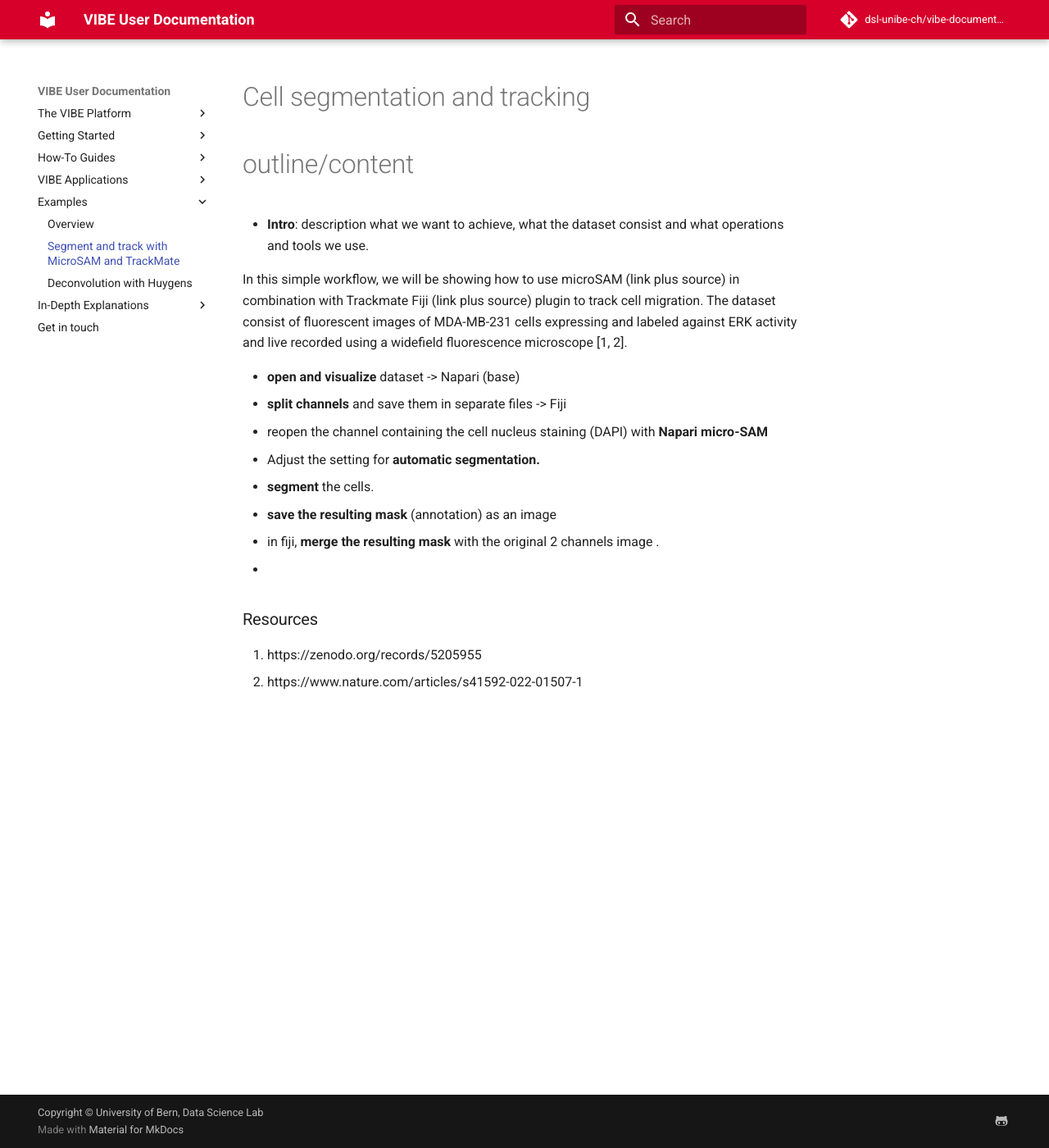
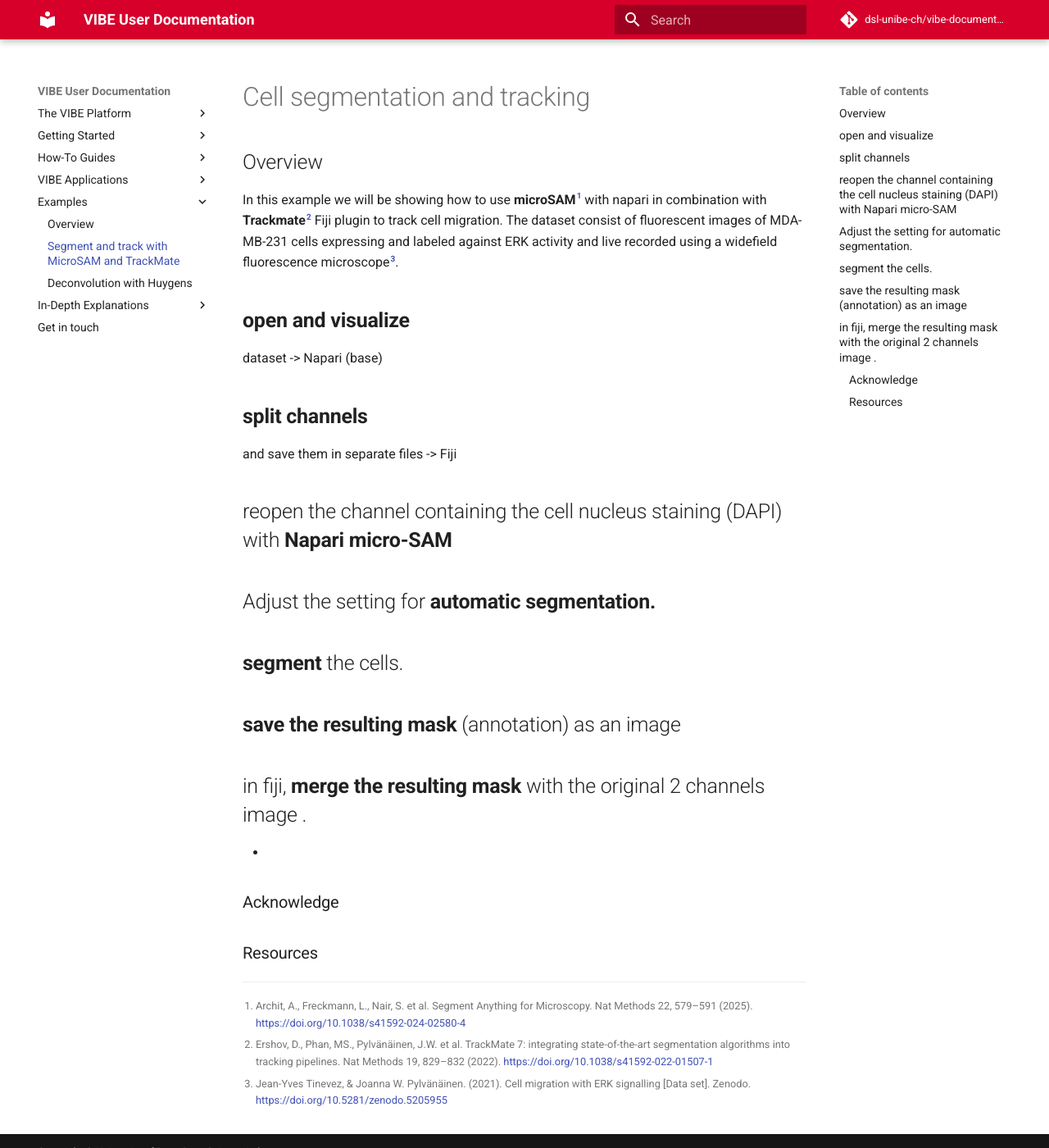
Before and after one commit to dsl-unibe-ch/vibe-documentation, an MkDocs documentation site: the page built from docs/examples/examples_cell_tracking.md, in a window 1280 px wide and 1400 px high. Shown: the whole window at 82% size. Built offline with MkDocs 1.6.1 and Material for MkDocs 9.7.7, drawn with Linux system fonts in a browser that asks for light colours; comment, search, counter and statistics services are not loaded.

Commit message:
format references/ layout

```diff
--- a/docs/examples/examples_cell_tracking.md
+++ b/docs/examples/examples_cell_tracking.md
@@ -1,20 +1,24 @@
 # Cell segmentation and tracking
 
-# outline/content
+## Overview
 
-- **Intro**: description what we want to achieve, what the dataset consist and what operations and tools we use.
+In this example we will be showing how to use **microSAM**[^1] with napari in combination with **Trackmate**[^2] Fiji plugin to track cell migration. The dataset consist of fluorescent images of MDA-MB-231 cells expressing and labeled against ERK activity and live recorded using a widefield fluorescence microscope[^3].
 
-In this simple workflow, we will be showing how to use microSAM (link plus source) in combination with Trackmate Fiji (link plus source) plugin to track cell migration. The dataset consist of fluorescent images of  MDA-MB-231 cells expressing and labeled against ERK activity and live recorded  using a widefield fluorescence microscope [1, 2].
-
-- **open and visualize** dataset -> Napari (base)
-- **split channels** and save them in separate files -> Fiji
-- reopen the channel containing the cell nucleus staining (DAPI) with **Napari micro-SAM**
-- Adjust the setting for **automatic segmentation.**
-- **segment** the cells.
-- **save the resulting mask** (annotation) as an image
-- in fiji, **merge the resulting mask** with the original 2 channels image .
+## **open and visualize**
+dataset -> Napari (base)
+## **split channels**
+and save them in separate files -> Fiji
+## reopen the channel containing the cell nucleus staining (DAPI) with **Napari micro-SAM**
+## Adjust the setting for **automatic segmentation.**
+## **segment** the cells.
+## **save the resulting mask** (annotation) as an image
+## in fiji, **merge the resulting mask** with the original 2 channels image .
 -
 
+### Acknowledge
+
 ### Resources
-1. https://zenodo.org/records/5205955
-2. https://www.nature.com/articles/s41592-022-01507-1
+
+[^1]: Archit, A., Freckmann, L., Nair, S. et al. Segment Anything for Microscopy. Nat Methods 22, 579–591 (2025). [https://doi.org/10.1038/s41592-024-02580-4](https://doi.org/10.1038/s41592-024-02580-4)
+[^2]: Ershov, D., Phan, MS., Pylvänäinen, J.W. et al. TrackMate 7: integrating state-of-the-art segmentation algorithms into tracking pipelines. Nat Methods 19, 829–832 (2022). [https://doi.org/10.1038/s41592-022-01507-1](https://doi.org/10.1038/s41592-022-01507-1)
+[^3]: Jean-Yves Tinevez, & Joanna W. Pylvänäinen. (2021). Cell migration with ERK signalling [Data set]. Zenodo. [https://doi.org/10.5281/zenodo.5205955](https://doi.org/10.5281/zenodo.5205955)
```
